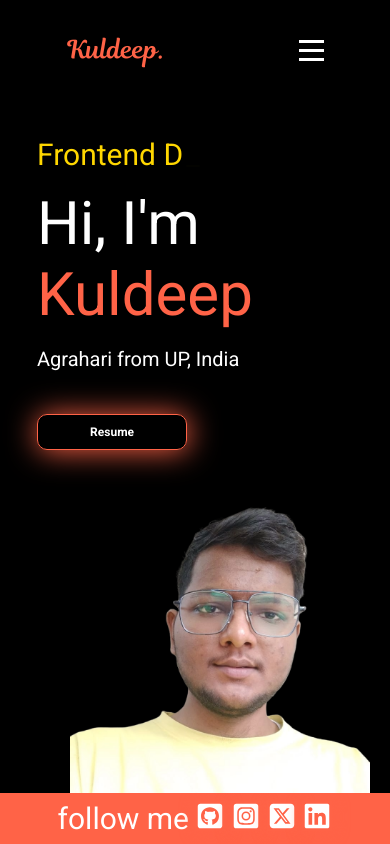
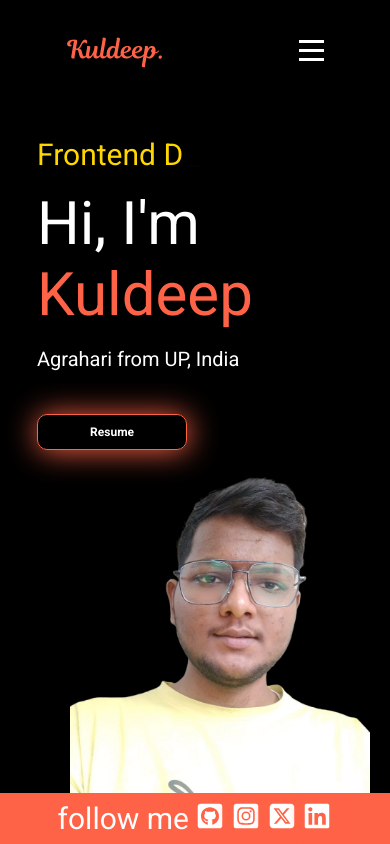
Before and after one commit to Kuldeepagrahari/Portfolio_website, a React (Vite) app: page / in a window 390 px wide. Built offline with nearby package versions, Linux system fonts and the light colour scheme.

Commit message:
responsive

```diff
--- a/src/pages/Home/home.css
+++ b/src/pages/Home/home.css
@@ -86,7 +86,7 @@
                 border: none;
                 border-radius: 50px;
                 /* height:650px; */
-                margin-top: 30px;
+                /* margin-top: 10px; */
                 width: 300px;
             }
         }
```
